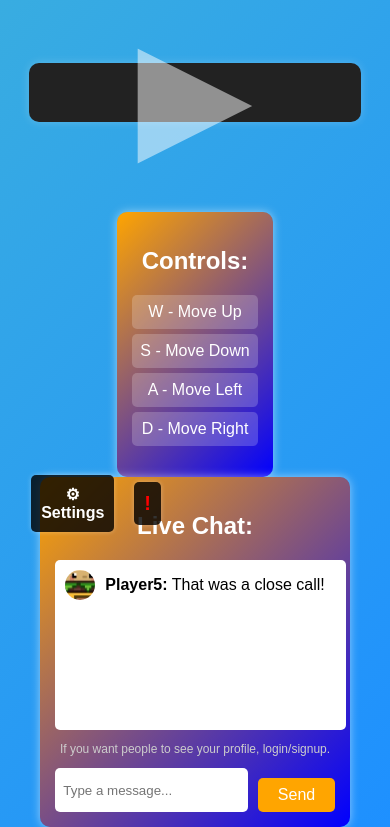
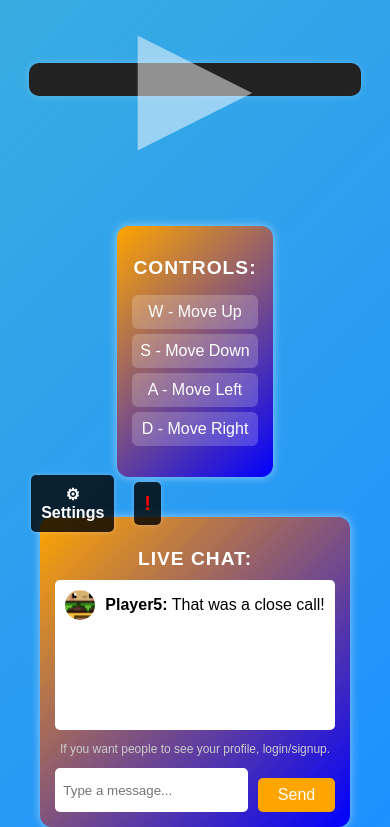
Before and after one commit to FarronJones/GameMashFrontEnd, a plain HTML site: page play.html in a window 390 px wide. Shown: the part 67-894 px from the top of the page. Drawn offline with Linux system fonts and the light colour scheme.

Commit message:
added necessary meta tags, including the viewport for responsive design overall to enhance how our website is viewed on common browsers. and fixed some margin issues with the play page. including the live chat.

```diff
--- a/play.html
+++ b/play.html
@@ -3,6 +3,7 @@
 <head>
     <meta charset="UTF-8">
     <meta name="viewport" content="width=device-width, initial-scale=1.0">
+    <meta http-equiv="X-UA-Compatible" content="IE=edge"> <!-- compatibility -->
     <title>Play</title>
     <link rel="stylesheet" href="style.css">
     <script src="navbar.js" defer></script>
--- a/style.css
+++ b/style.css
@@ -580,7 +580,8 @@
 .controls, .chat {
     background: linear-gradient(135deg, orange, blue);
     padding: 15px;
-    border-radius: 10px;
+    border-radius: 12px;
+    margin-top: 40px;
     text-align: center;
     color: white;
     box-shadow: 0 0 10px rgba(255, 255, 255, 0.5);
@@ -588,6 +589,11 @@
 
 .controls h2, .chat h2 {
     color: white;
+    margin-bottom: 10px;
+    text-transform: uppercase;
+    font-size: 1.2em;
+    letter-spacing: 1px;
+
 }
 
 .controls ul {
@@ -600,22 +606,30 @@
     padding: 8px;
     margin: 5px 0;
     border-radius: 5px;
+    border-radius: 6px;
+    transition: background 0.3s
 }
 
 .chat-box {
-    width: 97%;
+    width: 100%;
     height: 150px;
     overflow-y: auto;
     background: white;
     color: black;
     padding: 10px;
     border-radius: 5px;
+    box-sizing: border-box;
+    display: flex;
+    flex-direction: column;
+
 }
 
 .chat-input {
     margin-top: 10px;
     display: flex;
     gap: 10px;
+    width: 100%;
+    box-sizing: border-box;
 }
 
 .chat-input input {
@@ -632,13 +646,14 @@
     padding: 8px 15px;
     border-radius: 5px;
     cursor: pointer;
+    white-space: nowrap;
 }
 
 .chat-input button:hover {
     background: darkorange;
 }
 
-.user-message {
+.user-message  {
     display: flex;
     align-items: center;
     margin-bottom: 5px;
@@ -657,11 +672,13 @@
 }
 
 .bottom-section {
-    width: 100%;
+    width: 85%;
+    max-width: 900px;
     display: flex;
     flex-direction: column;
     align-items: center;
     margin-top: 30px;
+    box-sizing: border-box;
 }
 
 .game-screen::before {
```
Also changed, not shown: about.html (+1 -0 lines), community.html (+1 -0 lines), index.html (+1 -0 lines), signup.html (+1 -0 lines).
